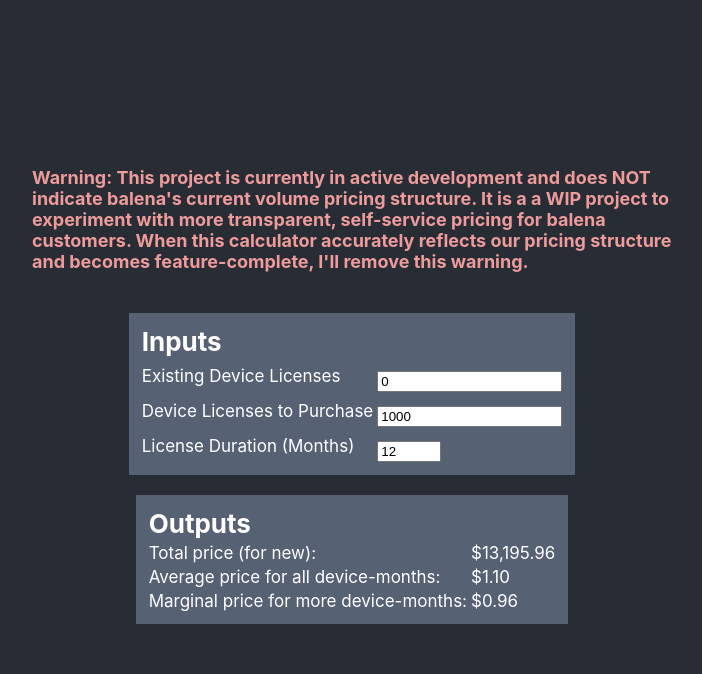
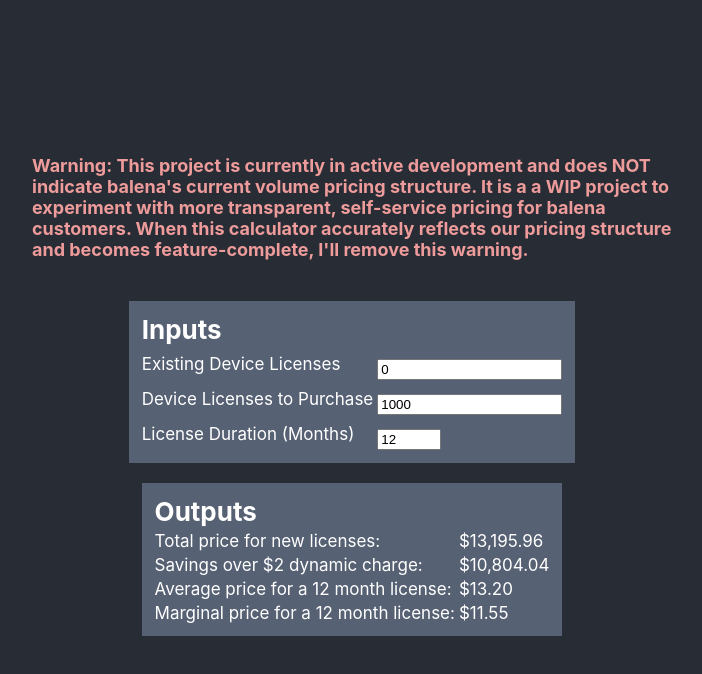
Before and after one commit to rhampt/balena-pricing, a React (Create React App) app in the folder frontend/: page / in a window 1280 px wide. Shown: the top 674 px of the page, without its empty margins (288-990 px from the left). Built offline with nearby package versions, Linux system fonts and the light colour scheme.

Commit message:
[Commit Title] [Commit Body]
Change-type: patch|minor|major
Signed-off-by: Ryan Hampton (@rhampt) rhampt@balena.io

```diff
--- a/frontend/src/App.js
+++ b/frontend/src/App.js
@@ -4,7 +4,7 @@
 const dollarFormat = Intl.NumberFormat('en-US', { style: 'currency', currency: 'USD' });
 
 function App() {
-  const [inputState, setInputState] = useState({
+  const [input, setinput] = useState({
     existingLicenses: 0,
     purchasedLicenses: 1000,
     duration: 12,
@@ -12,10 +12,11 @@
     multiplier: 1.5,
   });
 
-  const [outputState, setOutputState] = useState({
+  const [output, setoutput] = useState({
     marginal: 0,
     average: 0,
     total: 0,
+    savings: 0,
   });
 
   const changeHandler = (event) => {
@@ -24,36 +25,37 @@
     if (typeof value != 'boolean') {
       value = parseInt(value);
     }
-    setInputState((prevState) => ({
+    setinput((prevState) => ({
       ...prevState,
       [event.target.name]: value,
     }));
   };
 
   useEffect(() => {
-    const newDMs = inputState.duration * inputState.purchasedLicenses;
-    const existingDMs = inputState.duration * inputState.existingLicenses;
+    const newDMs = input.duration * input.purchasedLicenses;
+    const existingDMs = input.duration * input.existingLicenses;
     const totalDMs = newDMs + existingDMs;
+    const m = input.duration * input.multiplier;
 
     const previousTotal =
-      inputState.multiplier * existingDMs * Math.pow(inputState.base, Math.log10(Math.max(existingDMs / 1000, 1)));
-    const fullTotal =
-      inputState.multiplier * totalDMs * Math.pow(inputState.base, Math.log10(Math.max(totalDMs / 1000, 1)));
+      input.multiplier * existingDMs * Math.pow(input.base, Math.log10(Math.max(existingDMs / 1000, 1)));
 
-    console.log(previousTotal + '   ' + fullTotal);
+    const fullTotal = input.multiplier * totalDMs * Math.pow(input.base, Math.log10(Math.max(totalDMs / 1000, 1)));
 
-    const newAverage = inputState.multiplier * Math.pow(inputState.base, Math.log10(Math.max(totalDMs / 1000, 1)));
+    const newAverage = m * Math.pow(input.base, Math.log10(Math.max(totalDMs / 1000, 1)));
+
     const newMarginal =
-      inputState.multiplier *
-      (totalDMs * Math.pow(inputState.base, Math.log10(Math.max(totalDMs / 1000, 1))) -
-        (totalDMs - 1) * Math.pow(inputState.base, Math.log10(Math.max((totalDMs - 1) / 1000, 1))));
+      m *
+      (totalDMs * Math.pow(input.base, Math.log10(Math.max(totalDMs / 1000, 1))) -
+        (totalDMs - 1) * Math.pow(input.base, Math.log10(Math.max((totalDMs - 1) / 1000, 1))));
 
-    setOutputState({
+    setoutput({
       marginal: dollarFormat.format(newMarginal),
       average: dollarFormat.format(newAverage),
       total: dollarFormat.format(fullTotal - previousTotal),
+      savings: dollarFormat.format(newDMs * 2 - (fullTotal - previousTotal)),
     });
-  }, [inputState]); // Only re-run the effect if count changes
+  }, [input]); // Only re-run the effect if count changes
 
   return (
     <div className="App">
@@ -74,31 +76,19 @@
         <tr>
           <td className="subTextRow">Existing Device Licenses</td>
           <td>
-            <input type="number" name="existingLicenses" value={inputState.existingLicenses} onChange={changeHandler} />
+            <input type="number" name="existingLicenses" value={input.existingLicenses} onChange={changeHandler} />
           </td>
         </tr>
         <tr>
           <td className="subTextRow">Device Licenses to Purchase</td>
           <td>
-            <input
-              type="number"
-              name="purchasedLicenses"
-              value={inputState.purchasedLicenses}
-              onChange={changeHandler}
-            />
+            <input type="number" name="purchasedLicenses" value={input.purchasedLicenses} onChange={changeHandler} />
           </td>
         </tr>
         <tr>
           <td className="subTextRow">License Duration (Months)</td>
           <td>
-            <input
-              type="number"
-              name="duration"
-              min="1"
-              max="120"
-              value={inputState.duration}
-              onChange={changeHandler}
-            />
+            <input type="number" name="duration" min="1" max="120" value={input.duration} onChange={changeHandler} />
           </td>
         </tr>
       </table>
@@ -111,16 +101,20 @@
           <td></td>
         </tr>
         <tr>
-          <td className="subTextRow">Total price (for new): </td>
-          <td className="subTextRow">{outputState.total}</td>
+          <td className="subTextRow">Total price for new licenses:</td>
+          <td className="subTextRow">{output.total}</td>
         </tr>
         <tr>
-          <td className="subTextRow">Average price for all device-months:</td>
-          <td className="subTextRow">{outputState.average}</td>
+          <td className="subTextRow">Savings over $2 dynamic charge:</td>
+          <td className="subTextRow">{output.savings}</td>
         </tr>
         <tr>
-          <td className="subTextRow">Marginal price for more device-months:</td>
-          <td className="subTextRow">{outputState.marginal}</td>
+          <td className="subTextRow">Average price for a {input.duration} month license:</td>
+          <td className="subTextRow">{output.average}</td>
+        </tr>
+        <tr>
+          <td className="subTextRow">Marginal price for a {input.duration} month license:</td>
+          <td className="subTextRow">{output.marginal}</td>
         </tr>
       </table>
     </div>
```
